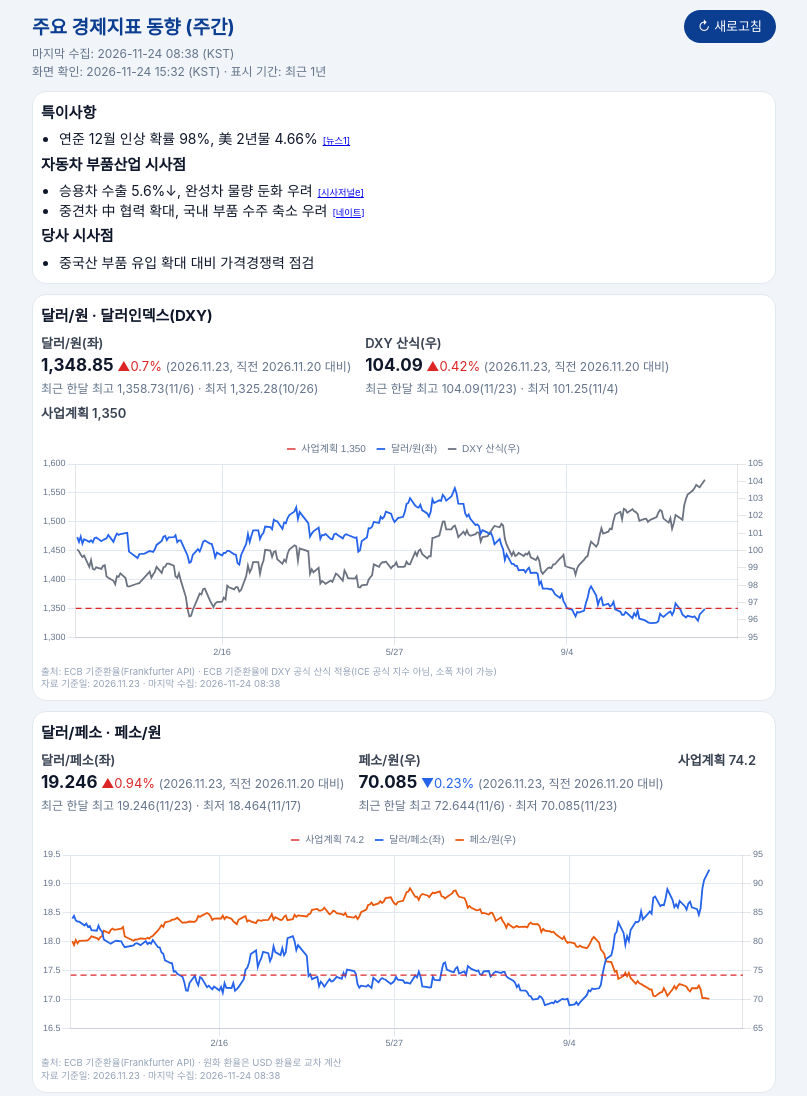
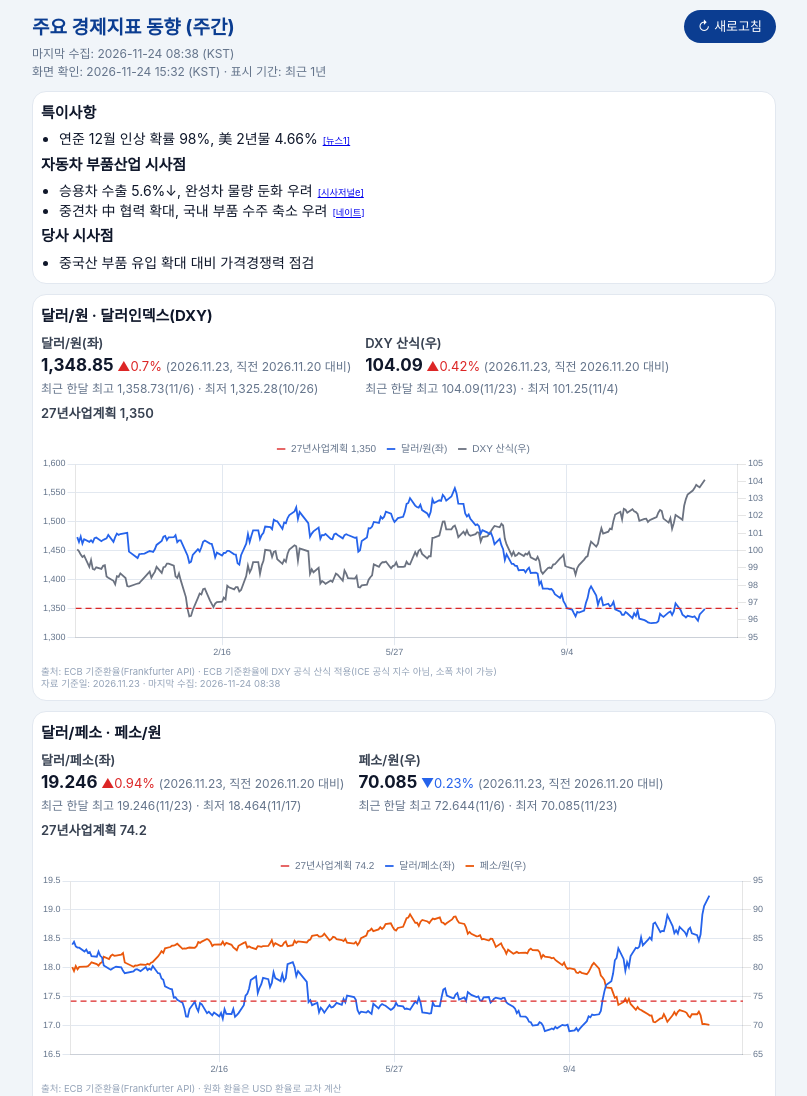
Before and after one commit to loveymk1982/macro-dashboard, a plain HTML site: page index.html in a window 1280 px wide. Shown: the top 1096 px of the page, without its empty margins (236-1043 px from the left). Drawn offline with nearby package versions, Linux system fonts and the light colour scheme.

Commit message:
Update index.html

```diff
--- a/index.html
+++ b/index.html
@@ -80,7 +80,7 @@ function build(){
   let kp="";
   ok.filter(s=>!s.bar).forEach(s=>{const l=last(s.k),b=prevp(s.k),d=c.pp&&s.k!=="usdkrw"?l[1]-b[1]:(l[1]/b[1]-1)*100,pp=c.pp&&s.k!=="usdkrw";
    kp+=`<div><span class="lb">${s.n}</span><br><b>${(pp?fr:f)(l[1])}</b> ${Math.abs(d)<0.005?'<span class="mu">– 보합</span>':`<span class="${d>0?"up":"dn"}">${d>0?"▲":"▼"}${f(Math.abs(d),2)}${pp?"%p":"%"}</span>`} <span class="mu">(${ds(l[0])}, 직전 ${ds(b[0])} 대비)</span>${s.step?"":mmh(s.k,pp)}</div>`});
-  if(c.p&&D.plan&&D.plan[c.p[0]]!=null)kp+=`<div><span class="lb">사업계획 ${f(D.plan[c.p[0]])}</span></div>`;
+  if(c.p&&D.plan&&D.plan[c.p[0]]!=null)kp+=`<div><span class="lb">27년사업계획 ${f(D.plan[c.p[0]])}</span></div>`;
   let tb="";
   if(c.tbl){const row=(n,a,b,d)=>{const x=last(a),y=last(b),z=last(d);return x&&y&&z?`<tr><td>${n}</td><td>${fr(x[1])}<br><span class="mu">${ds(x[0])}</span></td><td>${fr(y[1])}<br><span class="mu">${ds(y[0])}</span></td><td>${fr(z[1])}<br><span class="mu">${ds(z[0])}</span></td></tr>`:""};
    const g=(a,b)=>last(a)&&last(b)?fr(last(a)[1]-last(b)[1]):"-";
@@ -92,7 +92,7 @@ function build(){
   app.appendChild(el);
   const anchor=Math.max(...ok.map(s=>dn(last(s.k)[0]))),mn=anchor-365,mx0=anchor,mx=mx0+(mx0-mn)/19;
   const sets=ok.map(s=>({type:s.bar?"bar":"line",label:s.n,data:P[s.k].filter(p=>dn(p[0])>=mn).map(p=>({x:dn(p[0]),y:p[1]})),yAxisID:s.a,borderColor:s.c,backgroundColor:s.c,borderWidth:s.bar?0:(s.step?1.2:1.8),pointStyle:s.bar?"rect":"circle",pointHoverRadius:3,k:s.k,pointRadius:0,stepped:s.step?"before":false,borderDash:s.step?[4,3]:[],order:s.bar?2:1,barThickness:s.bar?2:undefined}));
-  if(c.p&&D.plan&&D.plan[c.p[0]]!=null)sets.push({type:"line",label:"사업계획 "+f(D.plan[c.p[0]]),data:[{x:mn,y:D.plan[c.p[0]]},{x:mx,y:D.plan[c.p[0]]}],yAxisID:c.p[1],borderColor:"#dc2626",borderDash:[6,4],borderWidth:1.4,pointRadius:0,pointHoverRadius:0,pointStyle:"circle",plan:1});
+  if(c.p&&D.plan&&D.plan[c.p[0]]!=null)sets.push({type:"line",label:"27년사업계획 "+f(D.plan[c.p[0]]),data:[{x:mn,y:D.plan[c.p[0]]},{x:mx,y:D.plan[c.p[0]]}],yAxisID:c.p[1],borderColor:"#dc2626",borderDash:[6,4],borderWidth:1.4,pointRadius:0,pointHoverRadius:0,pointStyle:"circle",plan:1});
   const css=getComputedStyle(document.documentElement),tx=css.getPropertyValue("--mu").trim(),gl=css.getPropertyValue("--ln").trim();
   CHS.push(new Chart(el.querySelector("canvas"),{data:{datasets:sets},options:{responsive:true,maintainAspectRatio:false,animation:false,layout:{padding:{top:4,right:2}},interaction:{mode:"nearest",intersect:false,axis:"x"},
    plugins:{legend:{labels:{generateLabels:ch=>Chart.defaults.plugins.legend.labels.generateLabels(ch).map(l=>({...l,pointStyle:l.pointStyle==="circle"?"line":l.pointStyle})),usePointStyle:true,boxWidth:22,boxHeight:6,color:tx,font:{size:10}}},tooltip:{callbacks:{title:t=>{const d=new Date(t[0].parsed.x*864e5);return d.getUTCFullYear()+"."+pad(d.getUTCMonth()+1)+"."+pad(d.getUTCDate())},label:i=>i.dataset.label+": "+((c.pp&&i.dataset.k!=="usdkrw")?fr(i.parsed.y):f(i.parsed.y))},filter:i=>!i.dataset.plan}},
```
